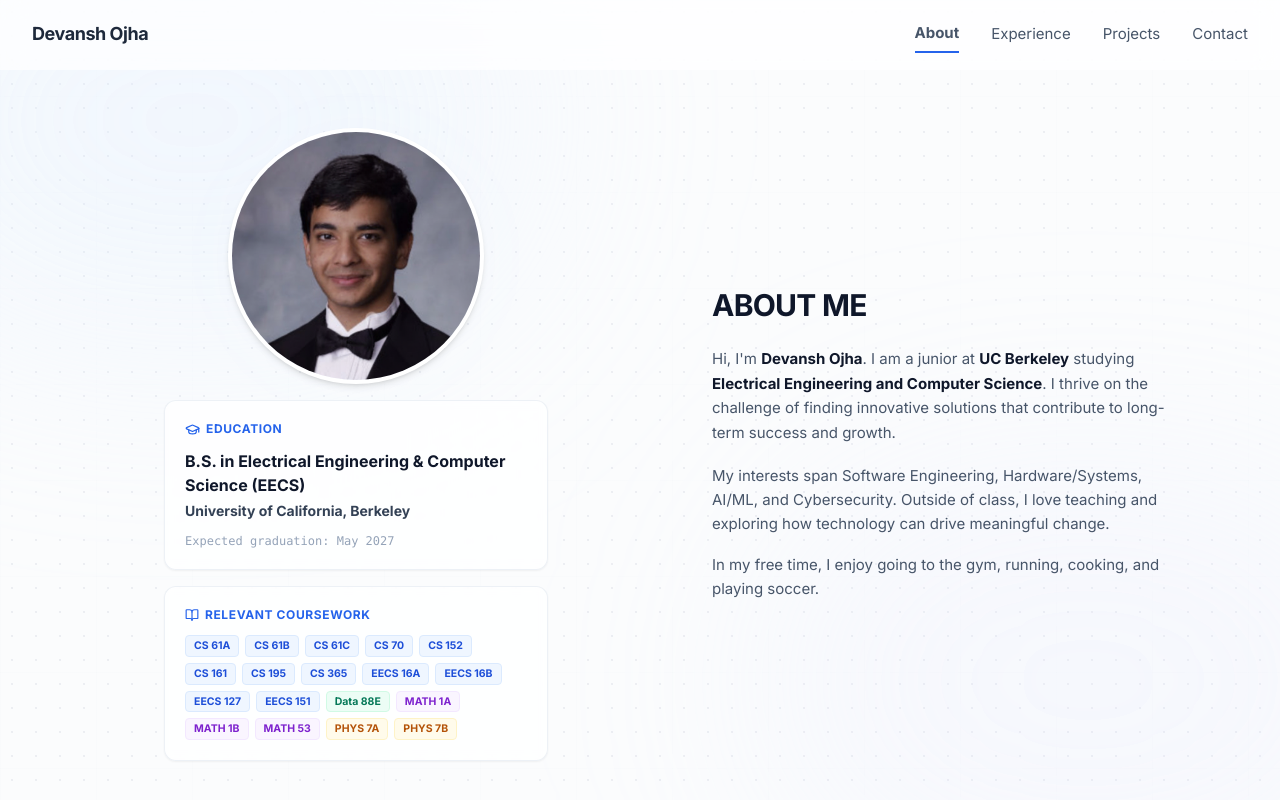
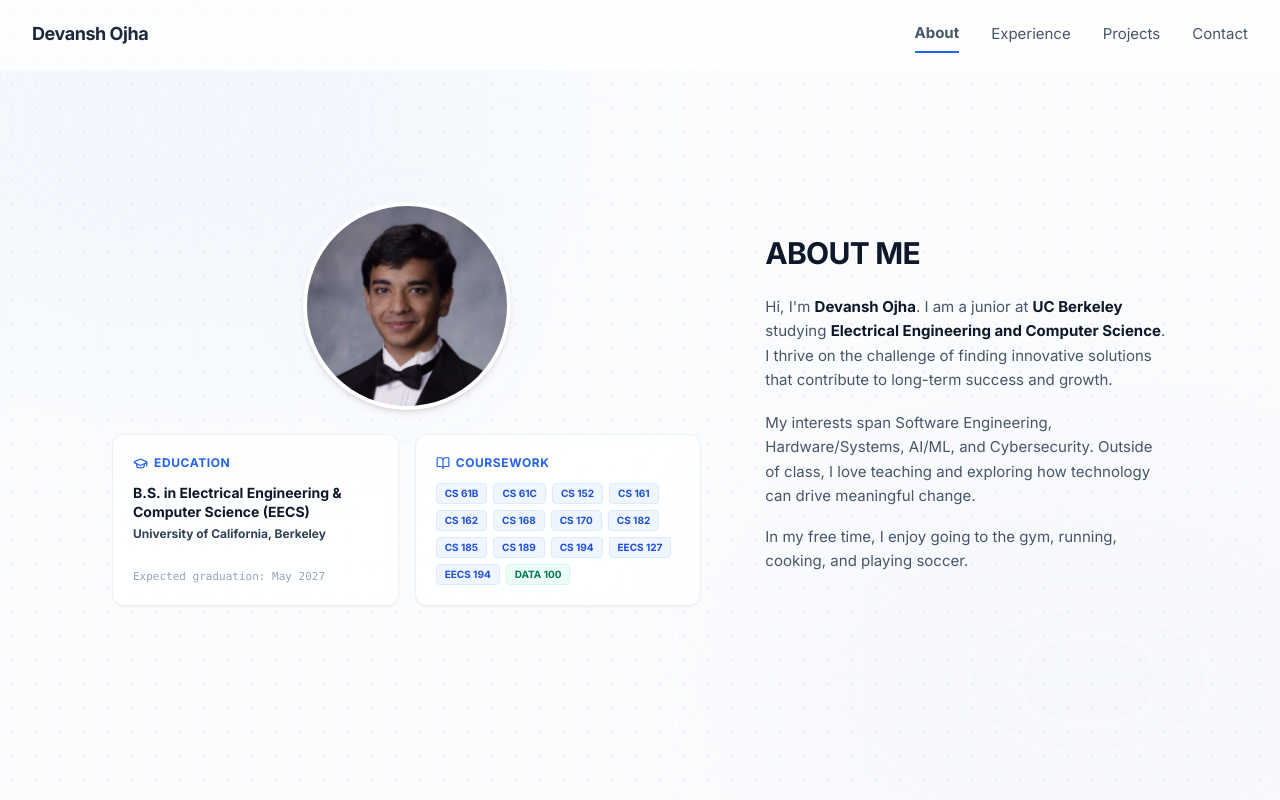
Before and after one commit to Devansh-Ojha/personal-website, a React (Vite) app: page / in a window 1280 px wide. Shown: the top 800 px of the page. Built offline with nearby package versions, Linux system fonts and the light colour scheme.

Commit message:
Redesign: Integrate custom coursework (no grades) next to Education card in About section

```diff
--- a/src/components/About.jsx
+++ b/src/components/About.jsx
@@ -3,24 +3,20 @@ import { GraduationCap, BookOpen } from "lucide-react";
 import ProfilePic from "../assets/img/pic.png";
 
 const courses = [
-  { code: "CS 61A", name: "Structure & Interpretation of Computer Programs" },
   { code: "CS 61B", name: "Data Structures" },
-  { code: "CS 61C", name: "Great Ideas in Computer Architecture" },
-  { code: "CS 70", name: "Discrete Math & Probability Theory" },
-  { code: "CS 152", name: "Computer Architecture and Engineering" },
+  { code: "CS 61C", name: "Computer Architecture" },
+  { code: "CS 152", name: "Computer Engineering" },
   { code: "CS 161", name: "Computer Security" },
-  { code: "CS 195", name: "Social Implications of Computer Tech" },
-  { code: "CS 365", name: "Instructional Methods in CS" },
-  { code: "EECS 16A", name: "Designing Information Devices & Systems I" },
-  { code: "EECS 16B", name: "Designing Information Devices & Systems II" },
-  { code: "EECS 127", name: "Optimization Models in Engineering" },
-  { code: "EECS 151", name: "Digital Design & Integrated Circuits (ASIC Lab)" },
-  { code: "Data 88E", name: "Economic Models" },
-  { code: "MATH 1A", name: "Calculus I" },
-  { code: "MATH 1B", name: "Calculus II" },
-  { code: "MATH 53", name: "Multivariable Calculus" },
-  { code: "PHYS 7A", name: "Physics for Scientists & Engineers I" },
-  { code: "PHYS 7B", name: "Physics for Scientists & Engineers II" }
+  { code: "CS 162", name: "Operating Systems" },
+  { code: "CS 168", name: "Introduction to Internet" },
+  { code: "CS 170", name: "Efficient Algorithms" },
+  { code: "CS 182", name: "Deep Learning" },
+  { code: "CS 185", name: "Reinforcement Learning" },
+  { code: "CS 189", name: "Machine Learning" },
+  { code: "CS 194", name: "Agentic AI" },
+  { code: "EECS 127", name: "Optimization Models" },
+  { code: "EECS 194", name: "Scalable AI" },
+  { code: "DATA 100", name: "Data Science" }
 ];
 
 const getCourseBadgeStyles = (code) => {
@@ -28,14 +24,8 @@ const getCourseBadgeStyles = (code) => {
   if (cleanCode.startsWith("CS") || cleanCode.startsWith("EECS")) {
     return "bg-blue-50 text-blue-700 border-blue-100 hover:bg-blue-100/50";
   }
-  if (cleanCode.startsWith("MATH")) {
-    return "bg-purple-50 text-purple-700 border-purple-100 hover:bg-purple-100/50";
-  }
   if (cleanCode.startsWith("DATA")) {
     return "bg-emerald-50 text-emerald-700 border-emerald-100 hover:bg-emerald-100/50";
-  }
-  if (cleanCode.startsWith("PHYS")) {
-    return "bg-amber-50 text-amber-700 border-amber-100 hover:bg-amber-100/50";
   }
   return "bg-slate-50 text-slate-700 border-slate-150 hover:bg-slate-100/50";
 };
@@ -50,10 +40,11 @@ const About = () => {
       viewport={{ once: true, amount: 0.3 }}
       transition={{ duration: 0.8 }}
     >
-      <div className="container mx-auto grid grid-cols-1 md:grid-cols-2 gap-10 md:gap-20 items-center">
+      <div className="container mx-auto grid grid-cols-1 lg:grid-cols-12 gap-10 lg:gap-16 items-center">
 
+        {/* Left Column (Photo, Education & Coursework) */}
         <motion.div
-          className="flex flex-col items-center gap-4"
+          className="lg:col-span-7 flex flex-col items-center gap-6 w-full"
           initial={{ opacity: 0, x: -30 }}
           whileInView={{ opacity: 1, x: 0 }}
           viewport={{ once: true, amount: 0.5 }}
@@ -64,35 +55,40 @@ const About = () => {
             <div className="absolute inset-0 rounded-full border-2 border-blue-400/20 -z-10 blur-xl group-hover:scale-105 transition-transform duration-500" />
             <img
               src={ProfilePic}
-              className="w-56 h-56 md:w-64 md:h-64 object-cover rounded-full shadow-md border-4 border-white bg-slate-50 transition-all duration-300 group-hover:shadow-lg"
+              className="w-48 h-48 md:w-52 md:h-52 object-cover rounded-full shadow-md border-4 border-white bg-slate-50 transition-all duration-300 group-hover:shadow-lg"
               alt="Devansh Ojha"
             />
           </div>
 
+          {/* Sub-grid for Education & Coursework Side-by-Side */}
+          <div className="grid grid-cols-1 sm:grid-cols-2 gap-4 w-full">
             {/* Education Box */}
-          <div className="w-full max-w-sm bg-white/80 backdrop-blur-sm border border-slate-200/60 rounded-xl p-5 shadow-sm hover:shadow-md hover:border-slate-300 hover:-translate-y-0.5 transition-all duration-300">
+            <div className="bg-white/80 backdrop-blur-sm border border-slate-200/60 rounded-xl p-5 shadow-sm hover:shadow-md hover:border-slate-300 hover:-translate-y-0.5 transition-all duration-300 flex flex-col justify-between">
+              <div>
                 <div className="text-xs uppercase tracking-wider text-blue-600 font-bold mb-3 flex items-center gap-1.5 justify-center sm:justify-start">
                   <GraduationCap size={15} />
                   Education
                 </div>
                 <div className="text-left">
-              <h3 className="font-bold text-slate-900 text-sm md:text-base leading-snug">
+                  <h3 className="font-bold text-slate-900 text-sm leading-snug">
                     B.S. in Electrical Engineering &amp; Computer Science (EECS)
                   </h3>
-              <p className="text-sm font-semibold text-slate-700 mt-1">
+                  <p className="text-xs font-semibold text-slate-700 mt-1">
                     University of California, Berkeley
                   </p>
-              <p className="text-xs text-slate-400 mt-3 font-mono">
+                </div>
+              </div>
+              <p className="text-[11px] text-slate-400 mt-4 font-mono text-left">
                 Expected graduation: May 2027
               </p>
             </div>
-          </div>
 
             {/* Coursework Box */}
-          <div className="w-full max-w-sm bg-white/80 backdrop-blur-sm border border-slate-200/60 rounded-xl p-5 shadow-sm hover:shadow-md hover:border-slate-300 hover:-translate-y-0.5 transition-all duration-300">
+            <div className="bg-white/80 backdrop-blur-sm border border-slate-200/60 rounded-xl p-5 shadow-sm hover:shadow-md hover:border-slate-300 hover:-translate-y-0.5 transition-all duration-300 flex flex-col justify-between">
+              <div>
                 <div className="text-xs uppercase tracking-wider text-blue-600 font-bold mb-3 flex items-center gap-1.5 justify-center sm:justify-start">
                   <BookOpen size={14} />
-              Relevant Coursework
+                  Coursework
                 </div>
                 <div className="flex flex-wrap gap-1.5 justify-start">
                   {courses.map((course, idx) => {
@@ -101,7 +97,7 @@ const About = () => {
                       <span
                         key={idx}
                         title={`${course.code}: ${course.name}`}
-                    className={`inline-flex items-center text-[10.5px] font-semibold px-2 py-0.5 rounded border transition-all duration-150 cursor-help ${badgeColor}`}
+                        className={`inline-flex items-center text-[10px] font-semibold px-2 py-0.5 rounded border transition-all duration-150 cursor-help ${badgeColor}`}
                       >
                         {course.code}
                       </span>
@@ -109,10 +105,13 @@ const About = () => {
                   })}
                 </div>
               </div>
+            </div>
+          </div>
         </motion.div>
 
+        {/* Right Column (Bio Description) */}
         <motion.div
-          className="prose prose-slate md:pl-8 text-left"
+          className="lg:col-span-5 prose prose-slate text-left"
           initial={{ opacity: 0, x: 30 }}
           whileInView={{ opacity: 1, x: 0 }}
           viewport={{ once: true, amount: 0.5 }}
```
Lines whose indentation alone changed are shown as unchanged.
